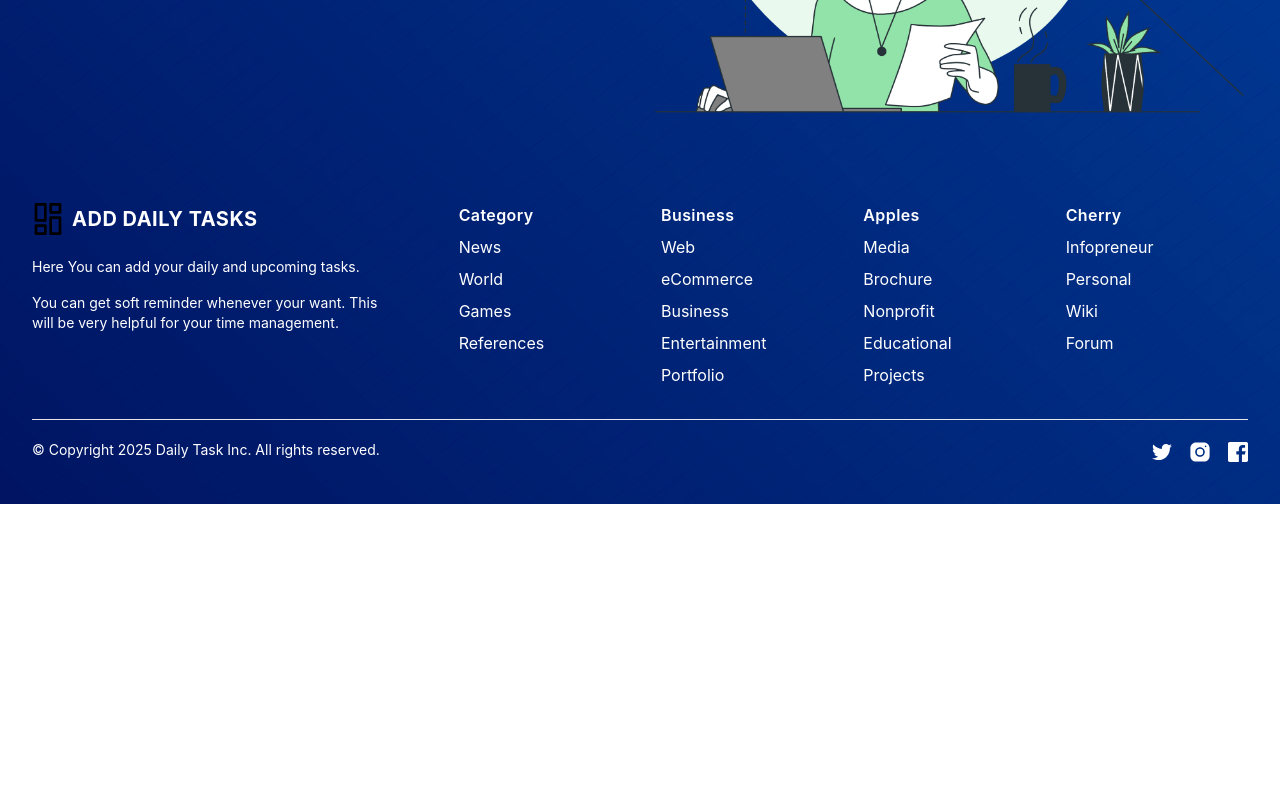
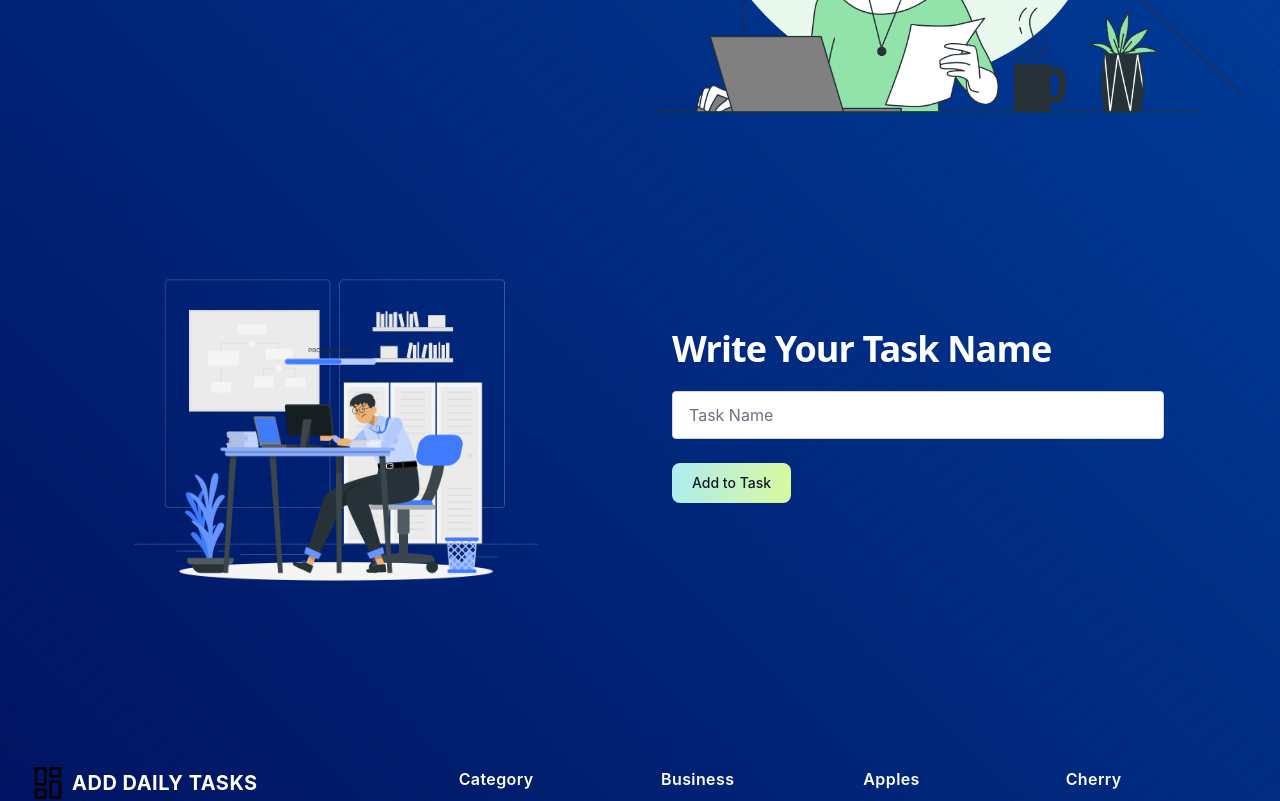
Before and after one commit to merazul-amin/daily-task-client, a React (Create React App) app: page / in a window 1280 px wide. Shown: the part 580-1381 px from the top of the page. Before the commit the page ends 1084 px from the top, so only its background shows below. Built offline with nearby package versions, Linux system fonts and the light colour scheme; no server answers.

Commit message:
profile added

```diff
--- a/src/Pages/AddTask/AddTask.js
+++ b/src/Pages/AddTask/AddTask.js
@@ -6,23 +6,23 @@ const AddTask = () => {
         <div className="px-4 py-16 mx-auto sm:max-w-xl md:max-w-full lg:max-w-screen-xl md:px-24 lg:px-8 lg:py-20">
             <div className="flex flex-col justify-around lg:flex-row">
                 <div className="mb-12 lg:max-w-lg lg:pr-5 h-full lg:mb-0">
-                    <div class="">
-                        <form class="bg-white shadow-md h-full rounded px-8 pt-6 pb-8 mb-4">
-                            <div class="mb-4">
-                                <label class="block text-gray-700 text-sm font-bold mb-2" for="username">
+                    <div className="">
+                        <form className="bg-white shadow-md h-full rounded px-8 pt-6 pb-8 mb-4">
+                            <div className="mb-4">
+                                <label className="block text-gray-700 text-sm font-bold mb-2" for="username">
                                     Username
                                 </label>
-                                <input class="shadow appearance-none border rounded w-full py-2 px-3 text-gray-700 leading-tight focus:outline-none focus:shadow-outline" id="username" type="text" placeholder="Username" />
+                                <input className="shadow appearance-none border rounded w-full py-2 px-3 text-gray-700 leading-tight focus:outline-none focus:shadow-outline" id="username" type="text" placeholder="Username" />
                             </div>
-                            <div class="mb-6">
-                                <label class="block text-gray-700 text-sm font-bold mb-2" for="password">
+                            <div className="mb-6">
+                                <label className="block text-gray-700 text-sm font-bold mb-2" for="password">
                                     Password
                                 </label>
-                                <input class="shadow appearance-none border  rounded w-full py-2 px-3 text-gray-700 mb-3 leading-tight focus:outline-none focus:shadow-outline" id="password" type="password" placeholder="******************" />
+                                <input className="shadow appearance-none border  rounded w-full py-2 px-3 text-gray-700 mb-3 leading-tight focus:outline-none focus:shadow-outline" id="password" type="password" placeholder="******************" />
 
                             </div>
-                            <div class="flex items-center justify-between">
-                                <button class="bg-blue-500 hover:bg-blue-700 text-white font-bold py-2 px-4 rounded focus:outline-none focus:shadow-outline" type="button">
+                            <div className="flex items-center justify-between">
+                                <button className="bg-blue-500 hover:bg-blue-700 text-white font-bold py-2 px-4 rounded focus:outline-none focus:shadow-outline" type="button">
                                     Add
                                 </button>
 
--- a/src/Pages/Home/Home.js
+++ b/src/Pages/Home/Home.js
@@ -1,10 +1,12 @@
 import React from 'react';
+import HomeAddTask from './HomeAddTask/HomeAddTask';
 import TopBanner from './TopBanner/TopBanner';
 
 const Home = () => {
     return (
         <div>
             <TopBanner></TopBanner>
+            <HomeAddTask></HomeAddTask>
         </div>
     );
 };
--- /dev/null
+++ b/src/Pages/Home/HomeAddTask/HomeAddTask.js
@@ -0,0 +1,66 @@
+import React, { useContext } from 'react';
+import addTask from '../../../assets/Work in progress-rafiki.png';
+import { AuthContext } from '../../../contexts/UserContext';
+
+const HomeAddTask = () => {
+    const { user } = useContext(AuthContext);
+    console.log(user);
+
+    const handleKeyDown = (e) => {
+        if (e.key === 'Enter') {
+            const taskName = e.target.value;
+            console.log(taskName);
+        }
+    }
+
+    const handleSubmit = (e) => {
+        e.preventDefault();
+        const taskName = e.target.task.value;
+        console.log(taskName);
+    }
+    return (
+        <div className='w-[90%] mx-auto'>
+            <div className="relative flex flex-col-reverse px-4 py-16 mx-auto lg:block lg:flex-col lg:py-32 xl:py-48 md:px-8 sm:max-w-xl md:max-w-full">
+                <div className="z-0 flex justify-center h-full -mx-4 overflow-hidden lg:pt-24 lg:pb-16 lg:pr-8 xl:pr-0 lg:w-1/2 lg:absolute lg:bottom-0 lg:left-0 lg:items-center">
+                    <img
+                        src={addTask}
+                        className="object-cover object-right w-full h-auto lg:w-auto lg:h-full"
+                        alt=""
+                    />
+                </div>
+                <div className="relative flex justify-end  mx-auto  lg:max-w-screen-xl">
+                    <div className="mb-16 lg:pr-5 lg:max-w-lg lg:mb-0 lg:w-1/2">
+                        <div className=" mb-6">
+                            <div>
+
+                            </div>
+                            <h2 className="max-w-lg mb-6 font-sans text-3xl font-bold tracking-tight text-white sm:text-4xl sm:leading-none">
+                                Write Your Task Name
+                            </h2>
+
+                        </div>
+                        <form onSubmit={handleSubmit}>
+                            <div className="">
+                                <input
+                                    placeholder="Task Name"
+                                    required
+                                    name='task'
+                                    type="text"
+                                    onKeyDown={handleKeyDown}
+                                    className="flex-grow w-full h-12 px-4 mb-2 transition duration-200 bg-white border border-gray-300 rounded shadow-sm appearance-none md:mr-2 focus:border-deep-purple-accent-400 focus:outline-none focus:shadow-outline"
+                                />
+
+                            </div>
+                            <div className="flex items-center mt-4">
+                                <button type="submit" className="text-gray-900 bg-gradient-to-r from-teal-200 to-lime-200 hover:bg-gradient-to-l hover:from-teal-200 hover:to-lime-200 focus:ring-4 focus:outline-none focus:ring-lime-200 dark:focus:ring-teal-700 font-medium rounded-lg text-sm px-5 py-2.5 text-center mr-2 mb-2">Add to Task</button>
+
+                            </div>
+                        </form>
+                    </div>
+                </div>
+            </div>
+        </div>
+    );
+};
+
+export default HomeAddTask;
--- /dev/null
+++ b/src/Pages/Shared/Profile/Profile.js
@@ -0,0 +1,49 @@
+import React, { useContext } from 'react';
+import { AuthContext } from '../../../contexts/UserContext';
+
+const Profile = ({ setIsProfileOpen }) => {
+    const { user, logOut } = useContext(AuthContext);
+    const handleLogOut = () => {
+        setIsProfileOpen(false);
+        logOut();
+    }
+    return (
+
+        <div className="flex items-center w-full justify-center">
+
+            <div className="max-w-xs">
+                <div className="bg-white shadow-xl rounded-lg py-3">
+                    <div className="photo-wrapper p-2">
+                        <img className="w-32 h-32 rounded-full mx-auto" src={user?.photoURL ? user?.photoURL : 'https://e7.pngegg.com/pngimages/84/165/png-clipart-united-states-avatar-organization-information-user-avatar-service-computer-wallpaper.png'} alt="John Doe" />
+                    </div>
+                    <div className="p-2">
+                        <h3 className="text-center text-xl text-gray-900 font-medium leading-8">{user?.displayName ? user?.displayName : 'No Name Given'}</h3>
+
+                        <table className="text-xs my-3">
+                            <tbody><tr>
+                                <td className="px-2 py-2 text-gray-500 font-semibold">Email:-</td>
+                                <td className="px-2 py-2">{user?.email ? user?.email : ''}</td>
+                            </tr>
+                                <tr>
+                                    <td className="px-2 py-2 text-gray-500 font-semibold">Phone</td>
+                                    <td className="px-2 py-2">Not Available</td>
+                                </tr>
+                                <tr className='text-center'>
+                                    <td >
+                                        <button onClick={handleLogOut} type="button" class="text-white bg-gradient-to-r from-red-400 via-red-500 to-red-600 hover:bg-gradient-to-br focus:ring-4 focus:outline-none focus:ring-red-300 dark:focus:ring-red-800 font-medium rounded-lg text-sm px-5 py-2.5 text-center mr-2 mb-2">Log Out</button>
+                                    </td>
+                                </tr>
+
+                            </tbody></table>
+
+
+
+                    </div>
+                </div>
+            </div>
+
+        </div>
+    );
+};
+
+export default Profile;
--- a/src/contexts/UserContext.js
+++ b/src/contexts/UserContext.js
@@ -1,8 +1,8 @@
 import React, { createContext, useEffect, useState } from 'react';
-import { createUserWithEmailAndPassword, getAuth, onAuthStateChanged, signInWithEmailAndPassword, signInWithPopup } from "firebase/auth";
+import { createUserWithEmailAndPassword, getAuth, onAuthStateChanged, signInWithEmailAndPassword, signInWithPopup, signOut } from "firebase/auth";
 import app from '../firebase/firebase.init';
 import { GoogleAuthProvider } from "firebase/auth";
-
+import { toast } from 'react-toastify';
 
 const provider = new GoogleAuthProvider();
 export const AuthContext = createContext();
@@ -22,6 +22,14 @@ const UserContext = ({ children }) => {
     const googleLogin = () => {
         return signInWithPopup(auth, provider);
     }
+    const logOut = () => {
+        signOut(auth)
+            .then(() => {
+                toast.success('Logged Out.')
+            }).catch((error) => {
+                // An error happened.
+            });
+    }
 
 
     useEffect(() => {
@@ -29,14 +37,17 @@ const UserContext = ({ children }) => {
             setUser(loggedUser);
         })
 
-        return unsubscribe();
+        return () => {
+            unsubscribe();
+        }
     }, [])
 
     const userInfo = {
         user,
         createUser,
         googleLogin,
-        logIn
+        logIn,
+        logOut
     }
     return (
         <AuthContext.Provider value={userInfo}>
```
Also changed, not shown: src/Pages/Shared/Navbar/Navbar.js (+34 -7 lines), src/assets/Work in progress-rafiki.png (added).
